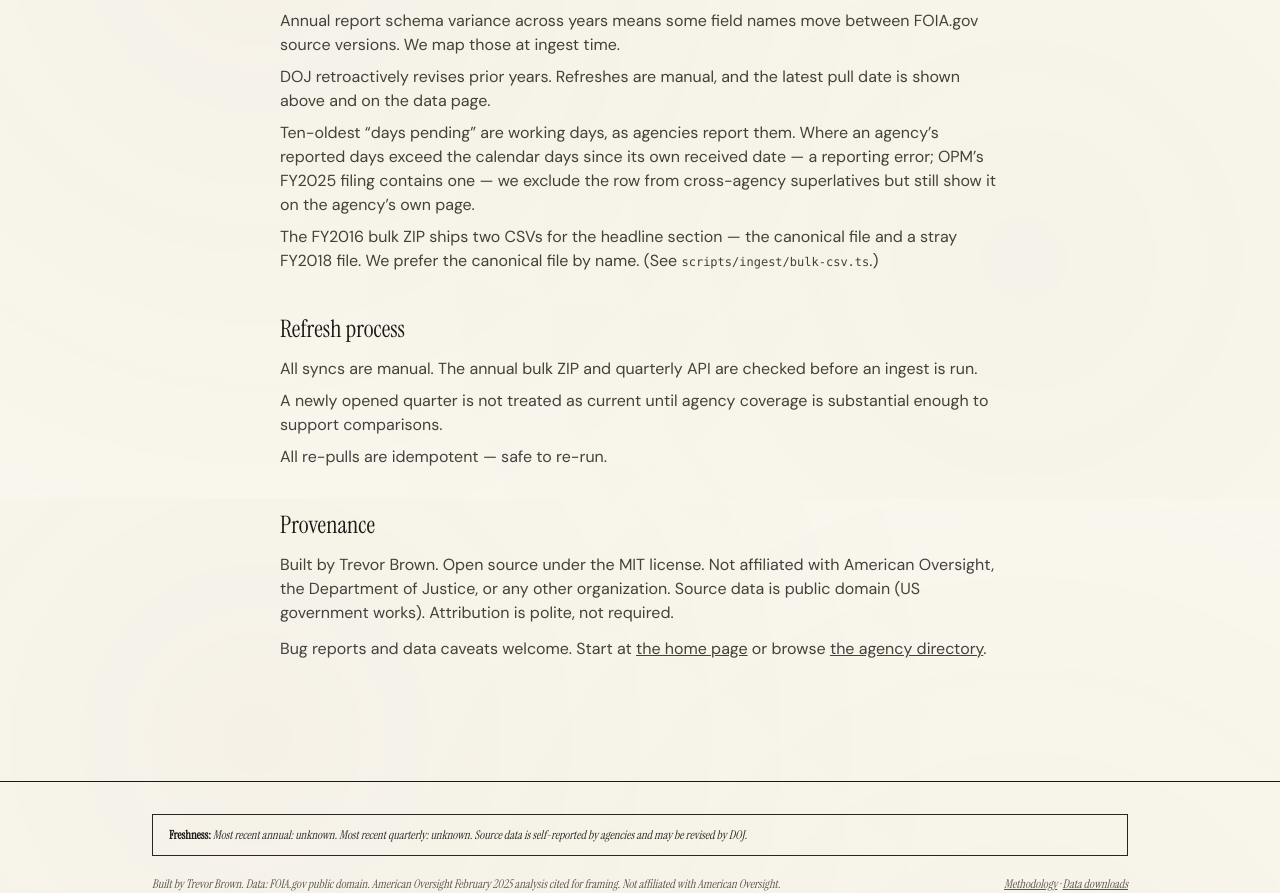
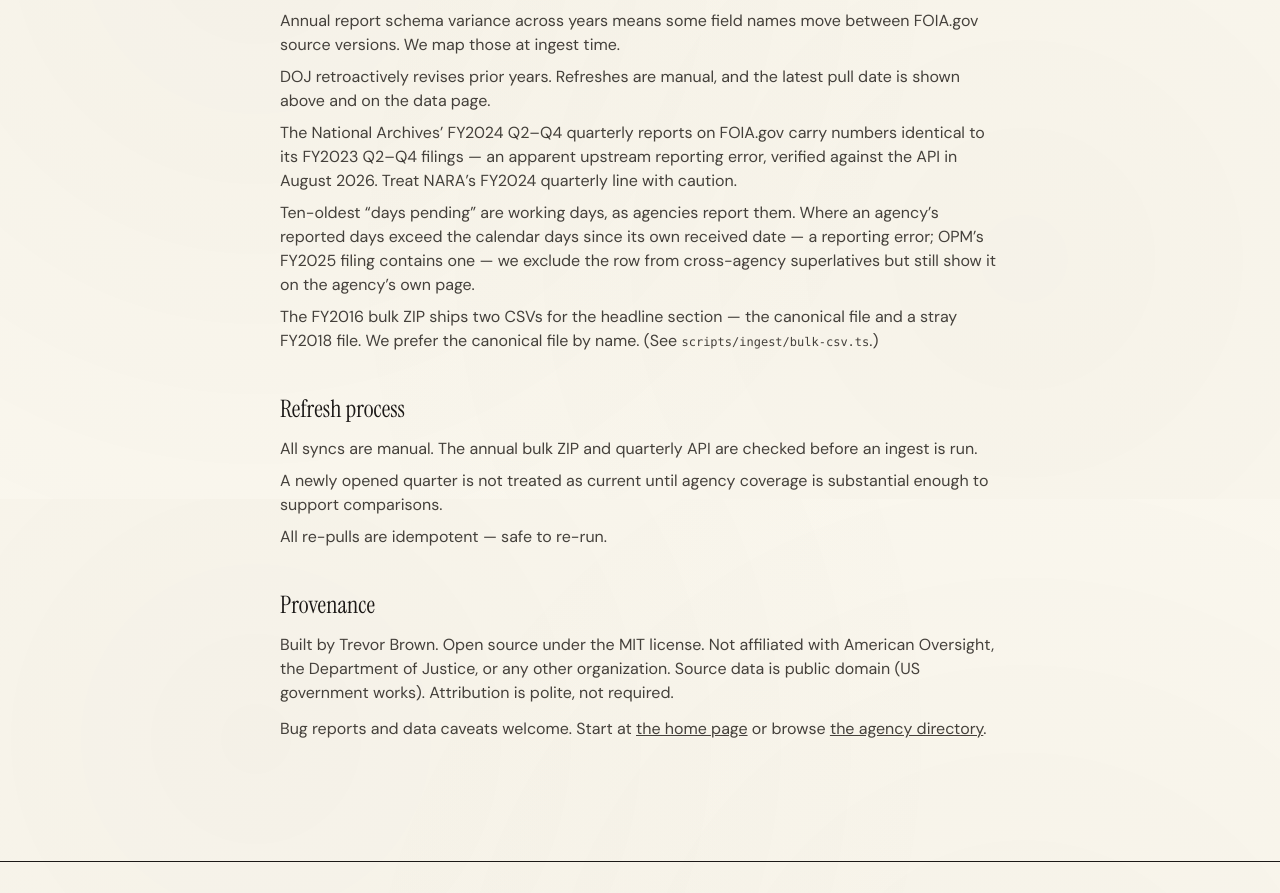
Before and after one commit to tbrown034/foia-tracker, a Next.js app: page /about in a window 1280 px wide. Shown: the part 3501-4394 px from the top of the page. Built offline with nearby package versions, Linux system fonts and the light colour scheme; no server answers; the database is empty.

Commit message:
document NARA FY2024 quarterly duplication as upstream FOIA.gov error

```diff
--- a/app/about/page.tsx
+++ b/app/about/page.tsx
@@ -400,6 +400,13 @@
               the latest pull date is shown above and on the data page.
             </li>
             <li>
+              The National Archives&rsquo; FY2024 Q2–Q4 quarterly reports on
+              FOIA.gov carry numbers identical to its FY2023 Q2–Q4 filings —
+              an apparent upstream reporting error, verified against the API
+              in August 2026. Treat NARA&rsquo;s FY2024 quarterly line with
+              caution.
+            </li>
+            <li>
               Ten-oldest &ldquo;days pending&rdquo; are working days, as
               agencies report them. Where an agency&rsquo;s reported days
               exceed the calendar days since its own received date — a
```
